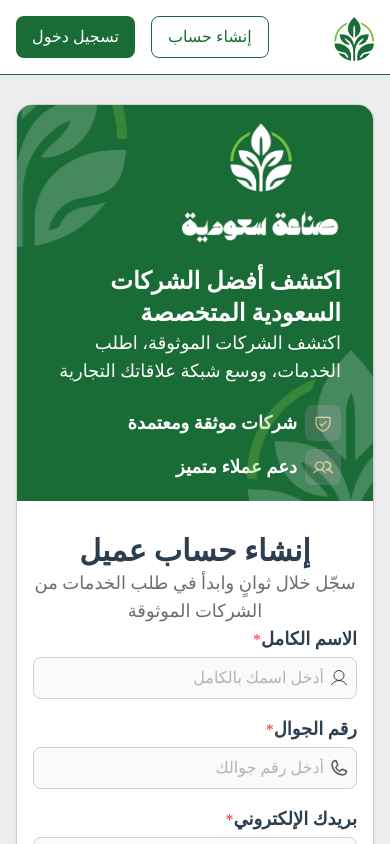
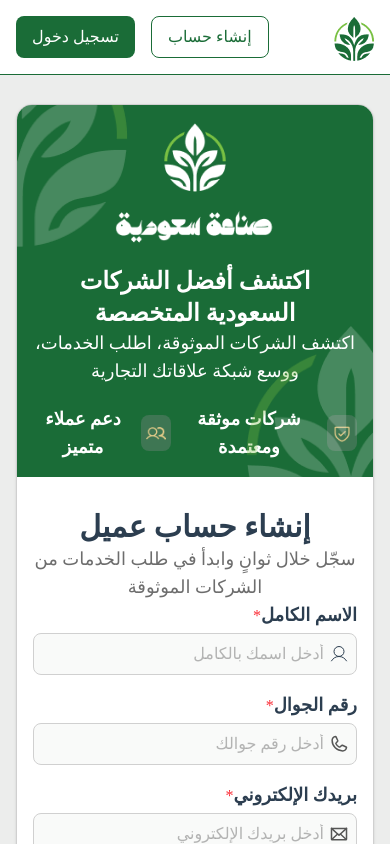
Before and after one commit to Eslam-Mohamed-G/suadi-made, a React (Vite) app: page /userSignUp in a window 390 px wide. Shown: the top 844 px of the page. Built offline with nearby package versions, Linux system fonts and the light colour scheme.

Commit message:
handle responsive design

```diff
--- a/src/App.css
+++ b/src/App.css
@@ -11,6 +11,7 @@
     --color-borderColor: #D0D0D0;
 
     --breakpoint-xmd: 896px;
+    --breakpoint-xlg: 1050px;
 }
 
 /* src/index.css أو App.css */
--- a/src/components/GreenAuthenticator/GreenAuthenticator.tsx
+++ b/src/components/GreenAuthenticator/GreenAuthenticator.tsx
@@ -2,20 +2,20 @@
 
 export default function GreenAuthenticator() {
     return (
-        <div className='bg-mainColor h-full relative flex pb-4 xmd:pt-16 px-8'>
+        <div className='bg-mainColor h-full relative flex pb-4 xmd:pt-16 px-4 xmd:px-8'>
             {/* logo */}
             <div className="w-28 h-28 absolute end-0 top-0">
                 <img src="/min-logo-end.png" alt="min-logo-end" className="w-full object-contain" />
             </div>
 
-            <div className="text-white max-w-72 md:max-w-80 flex flex-col items-start">
+            <div className="text-white text-center xmd:text-start flex flex-col items-center xmd:items-start w-full">
                 <div className="w-40 h-40 content-center">
                     <img src="/footer/white-saudi-made-logo.png" alt="white-saudi-made-logo" className="w-full object-contain" />
                 </div>
                 <h1 className='text-2xl font-bold'>اكتشف أفضل الشركات السعودية المتخصصة</h1>
                 <p className='text-lg'>اكتشف الشركات الموثوقة، اطلب الخدمات، ووسع شبكة علاقاتك التجارية</p>
 
-                <ul className='flex flex-col gap-2 mt-5'>
+                <ul className='flex flex-row xmd:flex-col gap-2 mt-5'>
                     <li className='flex flex-row items-center gap-2'>
                         <div className="w-9 h-9 bg-[#48795ACC] rounded-lg flex items-center justify-center">
                             <img src="/ShieldCheck.png" alt="ShieldCheck" className='w-5 h-5' />
--- a/src/pages/UserSignUp/UserSignUp.tsx
+++ b/src/pages/UserSignUp/UserSignUp.tsx
@@ -5,11 +5,11 @@
     return (
         <div className="min-h-dvh pt-16 px-4 md:px-8 lg:px-16 bg-backGroundColor">
             <div className="flex flex-col xmd:flex-row w-full xmd:w-fit mx-auto bg-white rounded-2xl border border-borderColor shadow overflow-hidden">
-                <div className="w-full xmd:w-96">
+                <div className="w-full xmd:w-80 xlg:w-96">
                     <GreenAuthenticator />
                 </div>
 
-                <div className="flex items-center w-full px-4 xmd:px-8 xmd:ps-8 xmd:w-xl lg:w-2xl py-8">
+                <div className="flex items-center w-full xmd:w-lg lg:w-xl px-4 xmd:px-8 py-8">
                     <form action="" className='w-full'>
                         <header className='text-center'>
                             <h1 className='text-3xl font-bold text-textColor'>إنشاء حساب عميل</h1>
```
